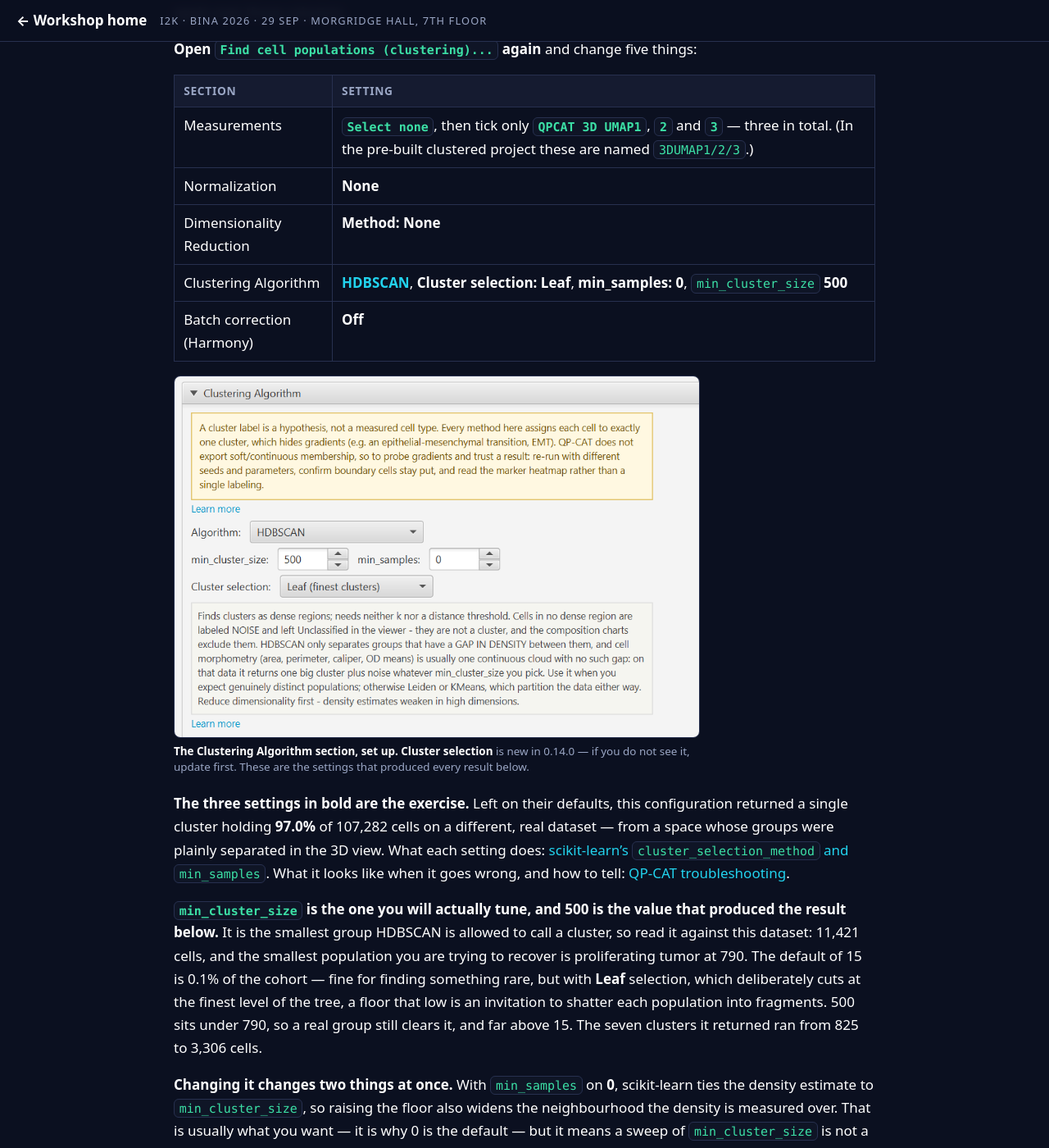
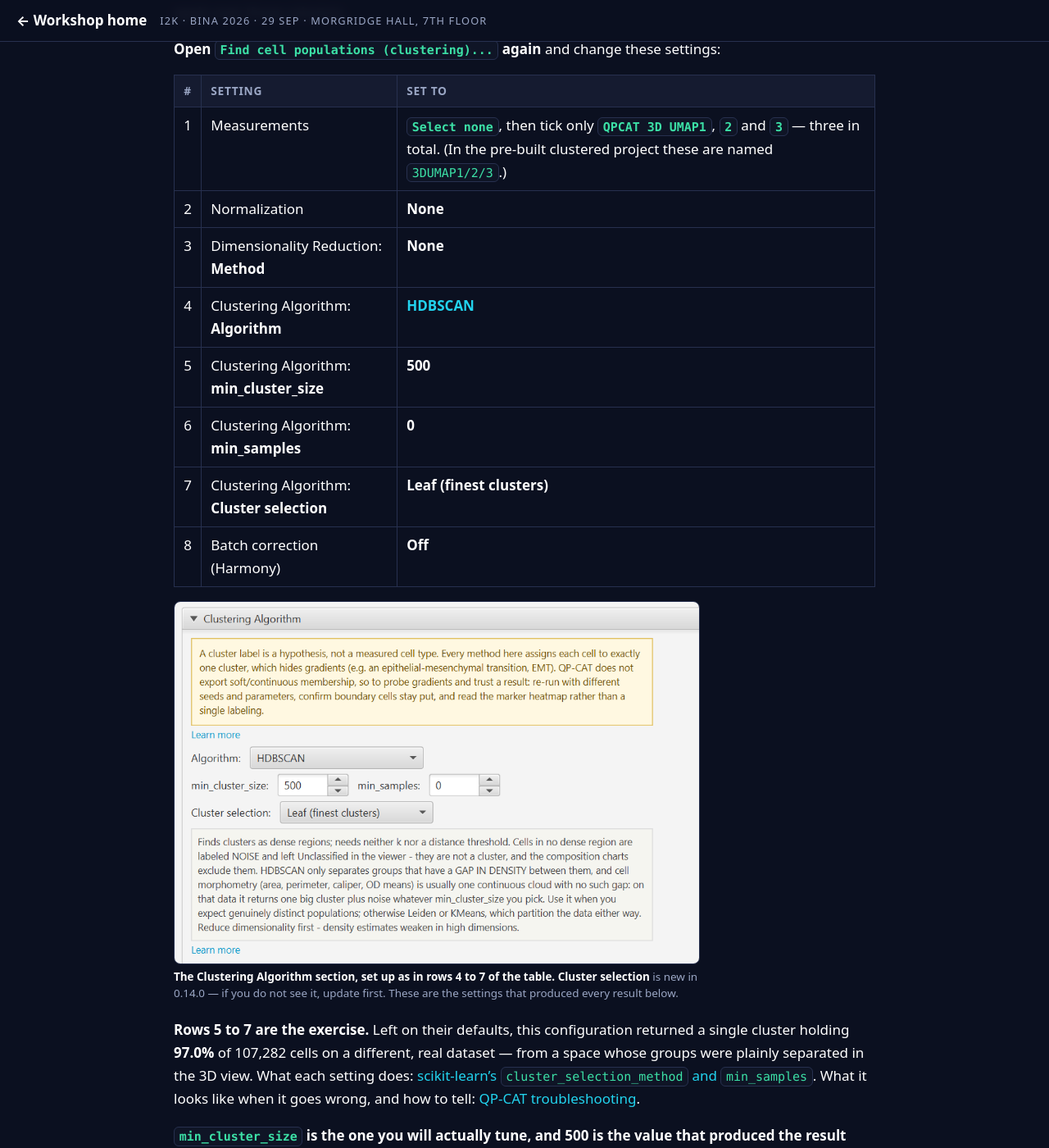
Before and after one commit to MichaelSNelson/BINA-I2K-2026-QuPath-Extensions, a Jekyll site: the page built from docs/03-qp-cat-cell-analysis-tools.md, in a window 1280 px wide and 1400 px high, scrolled down 7583 px. Shown: the whole window at 82% size. Built offline with Jekyll 4.4.1, drawn with Linux system fonts in a browser that asks for light colours.

Commit message:
Guide 03: one row per clustering setting, so Cluster selection: Leaf is visible
The Clustering Algorithm row packed four values into one cell. Each field
in the screenshot now has its own numbered row in screen order, the
caption points at rows 4 to 7, and 'the three settings in bold' becomes
'rows 5 to 7'.

Claude-Session: https://claude.ai/code/session_01KwiACUr5MacuDvqp74c96o

```diff
--- a/docs/03-qp-cat-cell-analysis-tools.md
+++ b/docs/03-qp-cat-cell-analysis-tools.md
@@ -369,27 +369,30 @@ In QP-CAT this is a **second run**, not a setting. Clustering normally fits in f
 space and the embedding is computed only so you have something to look at, so to cluster *on*
 the embedding you run again over those columns.
 
-**Open `Find cell populations (clustering)...` again** and change five things:
+**Open `Find cell populations (clustering)...` again** and change these settings:
 
-| Section | Setting |
-|---|---|
-| Measurements | **`Select none`**, then tick only **`QPCAT 3D UMAP1`**, **`2`** and **`3`** — three in total. (In the pre-built clustered project these are named `3DUMAP1/2/3`.) |
-| Normalization | **None** |
-| Dimensionality Reduction | **Method: None** |
-| Clustering Algorithm | **[HDBSCAN](https://scikit-learn.org/stable/modules/generated/sklearn.cluster.HDBSCAN.html)**, **Cluster selection: Leaf**, **min_samples: 0**, `min_cluster_size` **500** |
-| Batch correction (Harmony) | **Off** |
+| # | Setting | Set to |
+|---|---|---|
+| 1 | Measurements | **`Select none`**, then tick only **`QPCAT 3D UMAP1`**, **`2`** and **`3`** — three in total. (In the pre-built clustered project these are named `3DUMAP1/2/3`.) |
+| 2 | Normalization | **None** |
+| 3 | Dimensionality Reduction: **Method** | **None** |
+| 4 | Clustering Algorithm: **Algorithm** | **[HDBSCAN](https://scikit-learn.org/stable/modules/generated/sklearn.cluster.HDBSCAN.html)** |
+| 5 | Clustering Algorithm: **min_cluster_size** | **500** |
+| 6 | Clustering Algorithm: **min_samples** | **0** |
+| 7 | Clustering Algorithm: **Cluster selection** | **Leaf (finest clusters)** |
+| 8 | Batch correction (Harmony) | **Off** |
 
 <div class="shots" markdown="0">
 <figure style="max-width:642px">
 <img src="../images/qp-cat/HDBSCAN_interface.png" alt="The Clustering Algorithm section of the Run Clustering dialog: Algorithm set to HDBSCAN, min_cluster_size 500, min_samples 0, and Cluster selection set to Leaf (finest clusters).">
-<figcaption><b>The Clustering Algorithm section, set up.</b> <b>Cluster selection</b> is new in
+<figcaption><b>The Clustering Algorithm section, set up as in rows 4 to 7 of the table.</b> <b>Cluster selection</b> is new in
 0.14.0 &mdash; if you do not see it, update first. These are the settings that produced every
 result below.</figcaption>
 </figure>
 </div>
 
 
-**The three settings in bold are the exercise.** Left on their defaults, this configuration
+**Rows 5 to 7 are the exercise.** Left on their defaults, this configuration
 returned a single cluster holding **97.0%** of 107,282 cells on a different, real dataset —
 from a space whose groups were plainly separated in the 3D view. What each setting does:
 [scikit-learn's `cluster_selection_method` and `min_samples`](https://scikit-learn.org/stable/modules/generated/sklearn.cluster.HDBSCAN.html).
```
